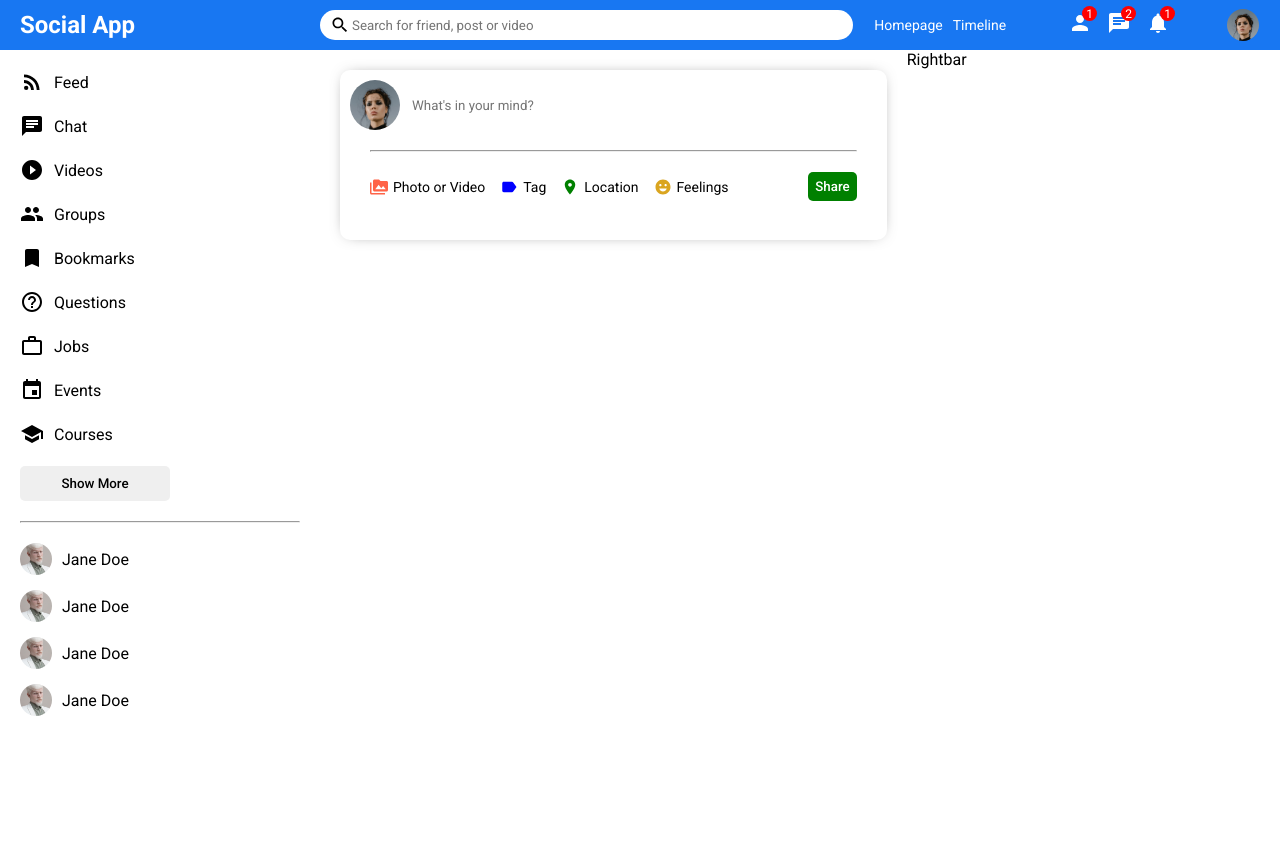
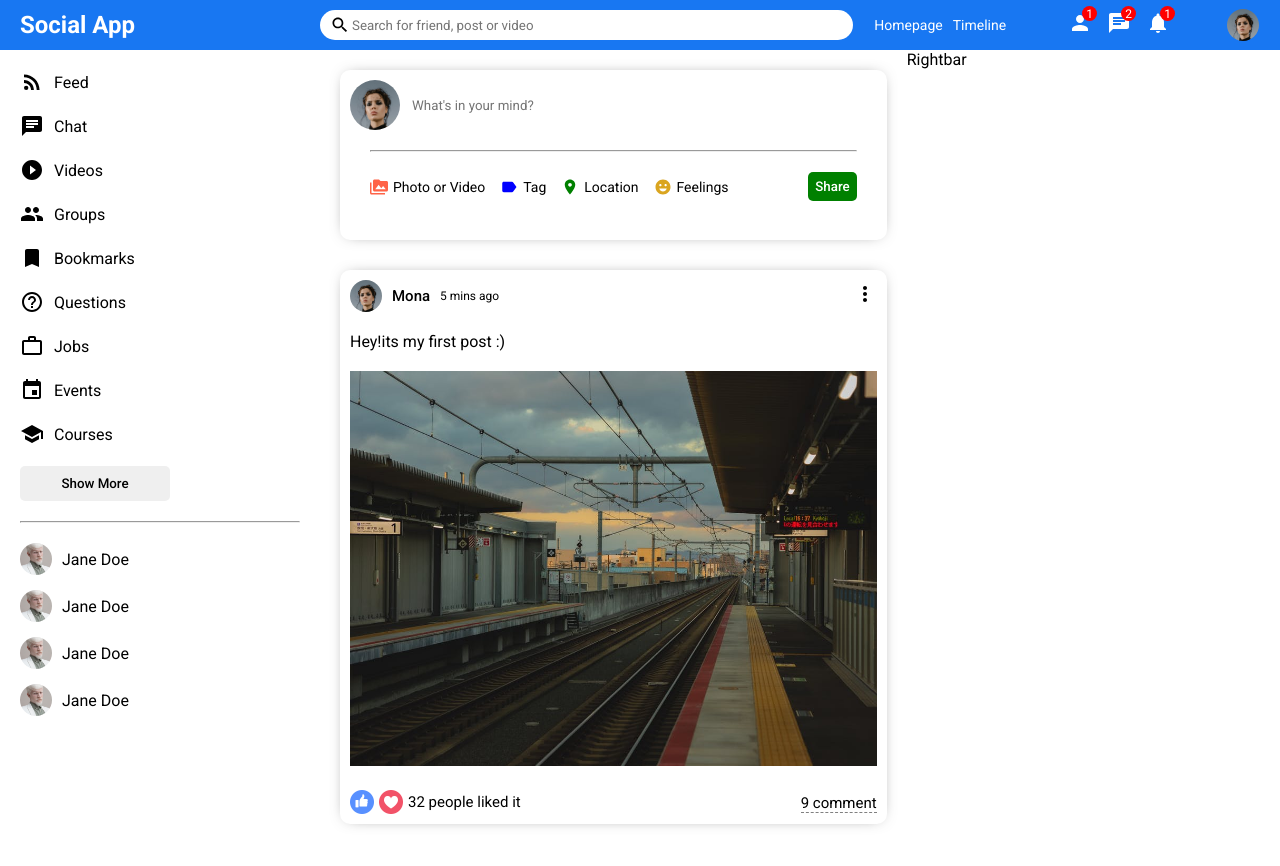
Before and after one commit to Mona95/MERN-Socialapp, a React (Create React App) app in the folder client/: page / in a window 1280 px wide. Shown: the top 866 px of the page. Before the commit the page ends 800 px from the top, so only its background shows below. Built offline with nearby package versions, Linux system fonts and the light colour scheme; the HTML template or start-up script is replaced by a standard one.

Commit message:
feat: implemented Post component

```diff
--- a/client/src/components/feed/Feed.jsx
+++ b/client/src/components/feed/Feed.jsx
@@ -1,4 +1,5 @@
 // Components
+import Post from '../post/Post'
 import Share from '../share/Share'
 
 // Styles
@@ -9,6 +10,7 @@ export default function Feed() {
         <div className="feed">
             <div className="feed_wrapper">
                 <Share />
+                <Post />
             </div>
         </div>
     )
--- a/client/src/components/post/Post.jsx
+++ b/client/src/components/post/Post.jsx
@@ -1,10 +1,40 @@
+// Icons
+import { MoreVert } from "@material-ui/icons";
+
 // Styles
 import "./post.scss";
 
 export default function Post() {
-    return (
-        <div>
-            Hello first post
+  return (
+    <div className="post">
+      <div className="post_wrapper">
+        <div className="post_wrapper__top">
+          <div className="left">
+            <img src="/assets/person/1.jpeg" alt="" />
+            <span className="name">Mona</span>
+            <span className="date">5 mins ago</span>
+          </div>
+          <div className="right">
+            <MoreVert />
+          </div>
         </div>
-    )
+        <div className="post_wrapper__center">
+            <span className="description">
+                Hey!its my first post :)
+            </span>
+            <img src="/assets/post/1.jpeg" alt="" />
+        </div>
+        <div className="post_wrapper__bottom">
+            <div className="left">
+                <img src="/assets/like.png" alt="" />
+                <img src="/assets/heart.png" alt="" />
+                <span className="counter">32 people liked it</span>
+            </div>
+            <div className="right">
+                <span className="comments">9 comment</span>
+            </div>
+        </div>
+      </div>
+    </div>
+  );
 }
--- a/client/src/components/post/post.scss
+++ b/client/src/components/post/post.scss
@@ -0,0 +1,68 @@
+.post {
+    width: 100%;
+    border-radius: 10px;
+    margin: 30px 0;
+    box-shadow: 0px 0px 16px -8px rgba(0,0,0,0.68);
+    -webkit-box-shadow: 0px 0px 16px -8px rgba(0,0,0,0.68);
+    &_wrapper {
+        padding: 10px;
+        &__top {
+            display: flex;
+            align-items: center;
+            justify-content: space-between;
+            .left {
+                display: flex;
+                align-items: center;
+                justify-content: center;
+                img {
+                    width: 32px;
+                    height: 32px;
+                    border-radius: 50%;
+                    object-fit: cover;
+                }
+                .name {
+                    font-size: 15px;
+                    font-weight: 500;
+                    margin: 0 10px;
+                }
+                .date {
+                    font-size: 12px;
+                }
+            }
+        }
+        &__center {
+            margin: 20px 0;
+            img {
+                margin-top: 20px;
+                width: 100%;
+                max-height: 500px;
+                object-fit: contain;
+            }
+        }
+        &__bottom {
+            display: flex;
+            align-items: center;
+            justify-content: space-between;
+            .left {
+                display: flex;
+                align-items: center;
+                img {
+                    width: 24px;
+                    height: 24px;
+                    margin-right: 5px;
+                    cursor: pointer;
+                }
+                .counter {
+                    font-size:  15px;
+                }
+            }
+            .right {
+                .comments {
+                    font-size:  15px;
+                    cursor: pointer;
+                    border-bottom: 1px dashed gray;
+                }
+            }
+        }
+    }
+}
```
